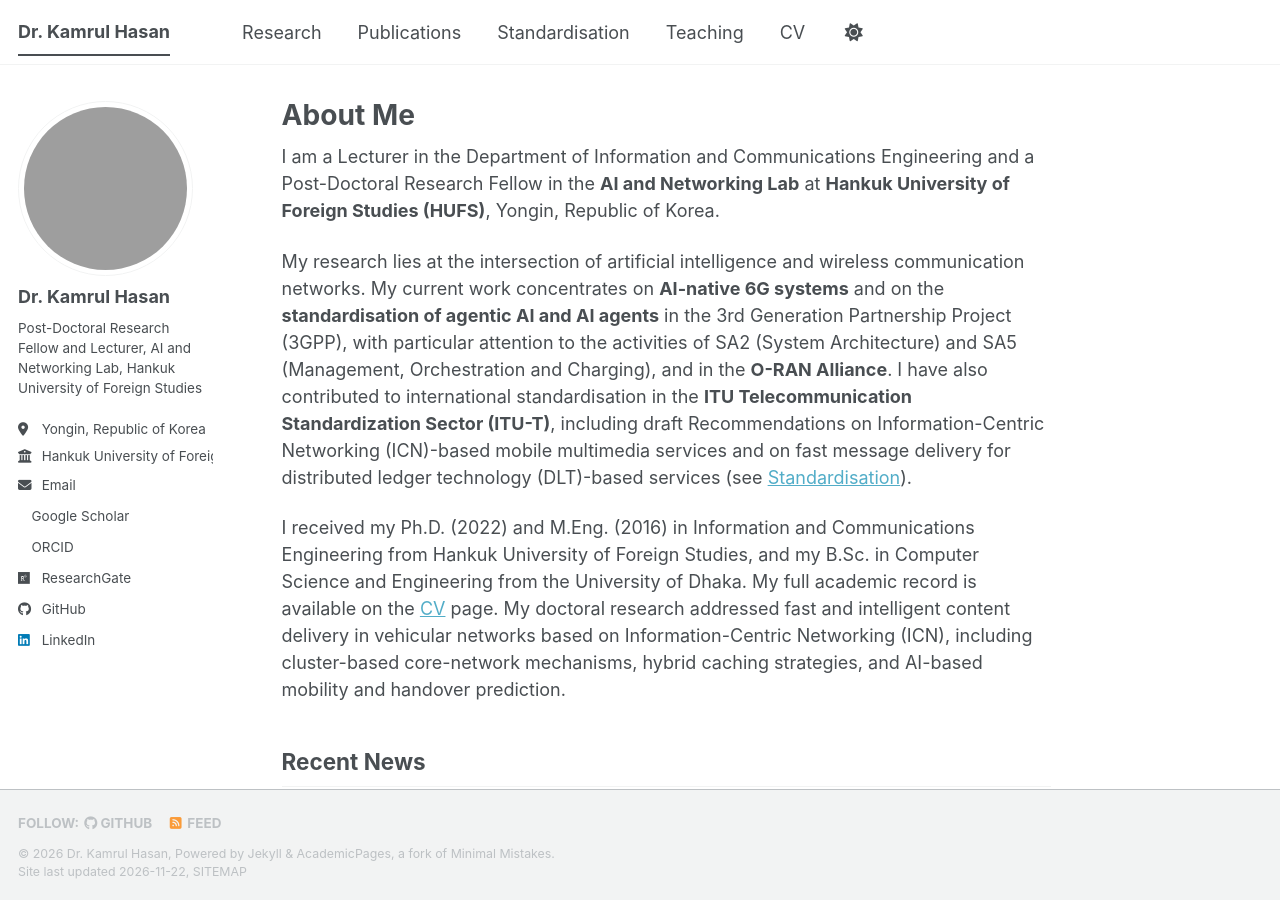
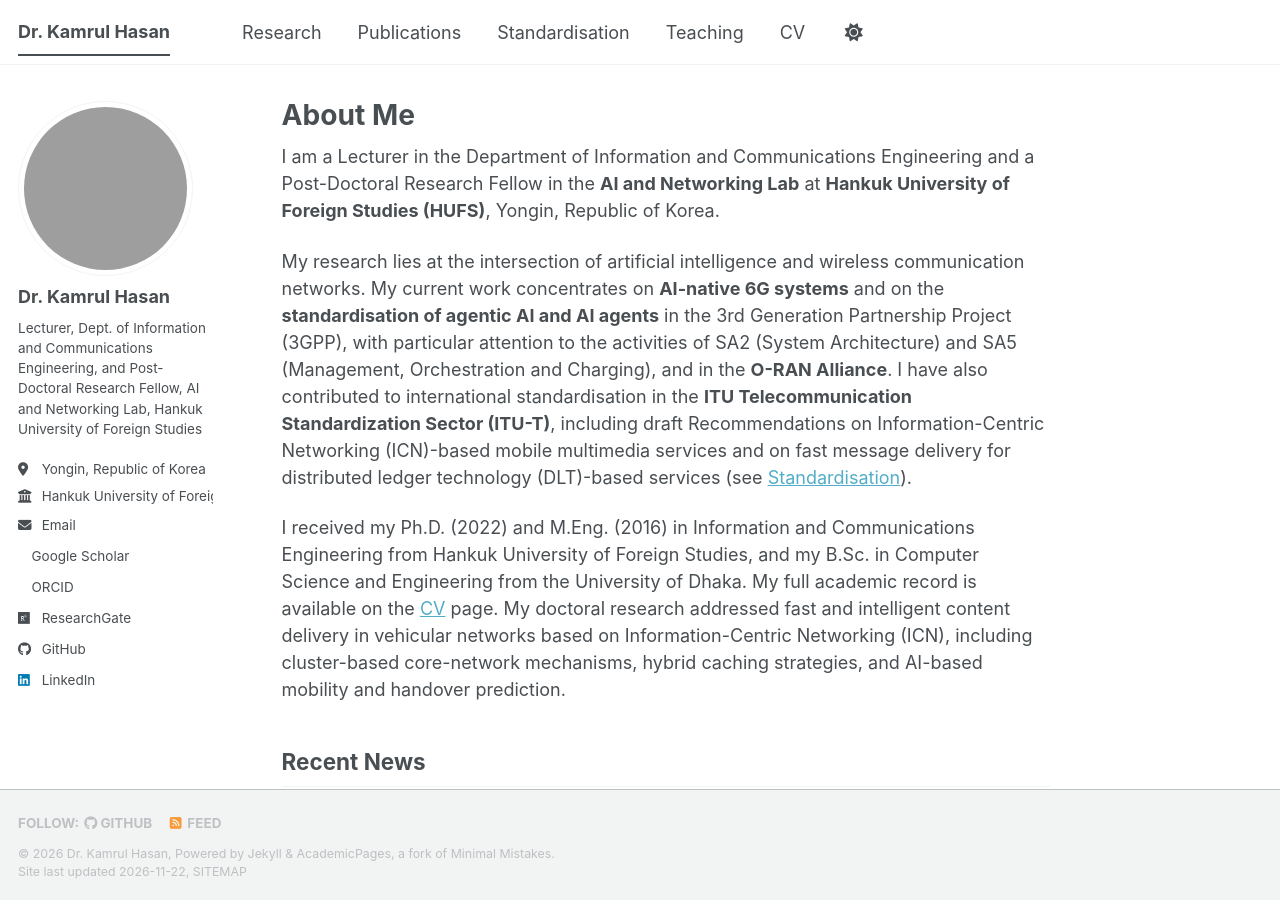
Before and after one commit to kamrulcsedu09/kamrulcsedu09.github.io, a Jekyll site: the page built from _pages/about.md, in a window 1280 px wide and 900 px high. Built offline with Jekyll 4.4.1, drawn with Linux system fonts in a browser that asks for light colours; a script bundle is joined from its source files by our own code; a style sheet for code colours, icons or effects is not loaded; grey boxes are pictures that could not be loaded.

Commit message:
List Lecturer first in sidebar biography

```diff
--- a/_config.yml
+++ b/_config.yml
@@ -12,7 +12,7 @@ site_theme               : "default" # The available themes options are "default
 title                    : "Dr. Kamrul Hasan"
 title_separator          : "-"
 name                     : &name "Dr. Kamrul Hasan"
-description              : &description "Post-Doctoral Research Fellow and Lecturer working on 6G networks, AI-native wireless systems, and agentic-AI standardisation in 3GPP and the O-RAN Alliance."
+description              : &description "Lecturer and Post-Doctoral Research Fellow working on 6G networks, AI-native wireless systems, and agentic-AI standardisation in 3GPP and the O-RAN Alliance."
 url                      : https://kamrulcsedu09.github.io
                                                            # or if you already have some other page hosted on Github then use "https://[your GitHub username].github.io/[Your Repo Name]"
 baseurl                  : "" # the subpath of your site, e.g. "/blog"
@@ -26,7 +26,7 @@ author:
   avatar           : "https://avatars.githubusercontent.com/u/359924252?v=4&s=460"
   name             : "Dr. Kamrul Hasan"
   pronouns         : # example: "she/her"
-  bio              : "Post-Doctoral Research Fellow and Lecturer, AI and Networking Lab, Hankuk University of Foreign Studies"
+  bio              : "Lecturer, Dept. of Information and Communications Engineering, and Post-Doctoral Research Fellow, AI and Networking Lab, Hankuk University of Foreign Studies"
   location         : "Yongin, Republic of Korea"
   employer         : "Hankuk University of Foreign Studies (HUFS)"
   uri              : # URL
```
